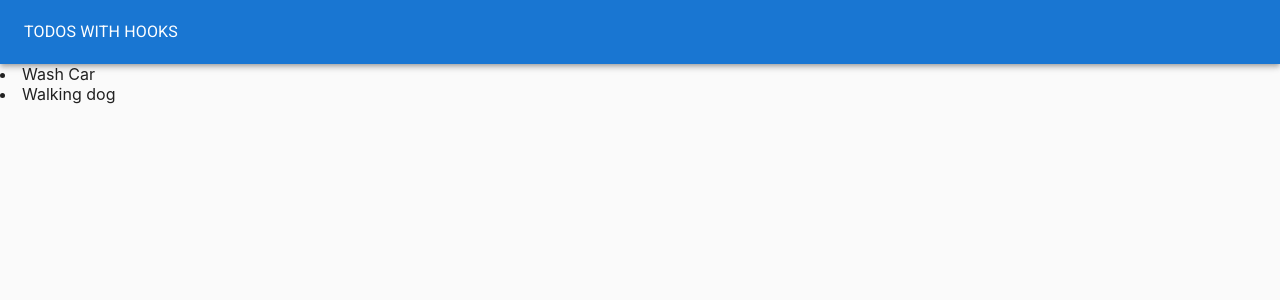
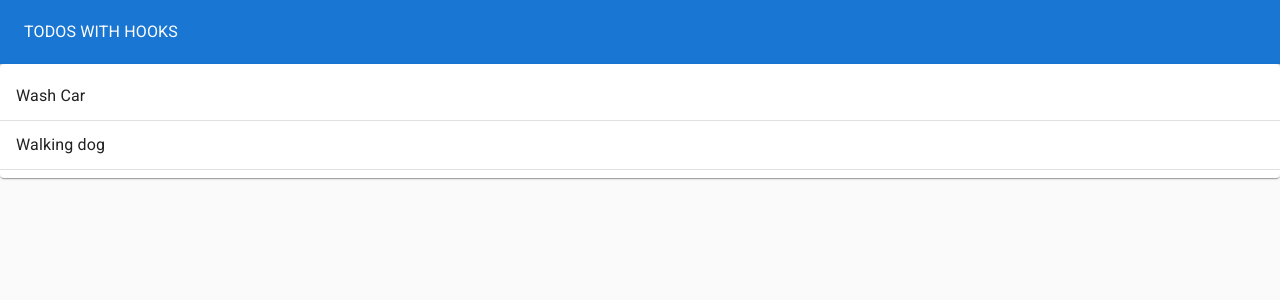
Before and after one commit to DarkoPG27/Todo-App-With-Hooks, a React (Create React App) app in the folder todo-app-with-hooks/: page / in a window 1280 px wide. Shown: the top 300 px of the page. Built offline with nearby package versions, Linux system fonts and the light colour scheme.

Commit message:
Added Paper, List, ListItem, ListText and Divider

```diff
--- a/todo-app-with-hooks/src/TodoList.js
+++ b/todo-app-with-hooks/src/TodoList.js
@@ -1,10 +1,21 @@
+import { Paper, List, ListItem, ListItemText, Divider } from "@mui/material";
+
 function TodoList(props) {
     return (
-        <div>
-            {props.todos.map(todo => (
-                <li>{todo.task}</li>
-            ))}
-        </div>
+        <Paper>
+            <List>
+                {props.todos.map(todo => (
+                    <>
+                        <ListItem>
+                            <ListItemText>
+                                {todo.task}
+                            </ListItemText>
+                        </ListItem>
+                        <Divider />
+                    </>
+                ))}
+            </List>
+        </Paper>
     );
 }
 
```
